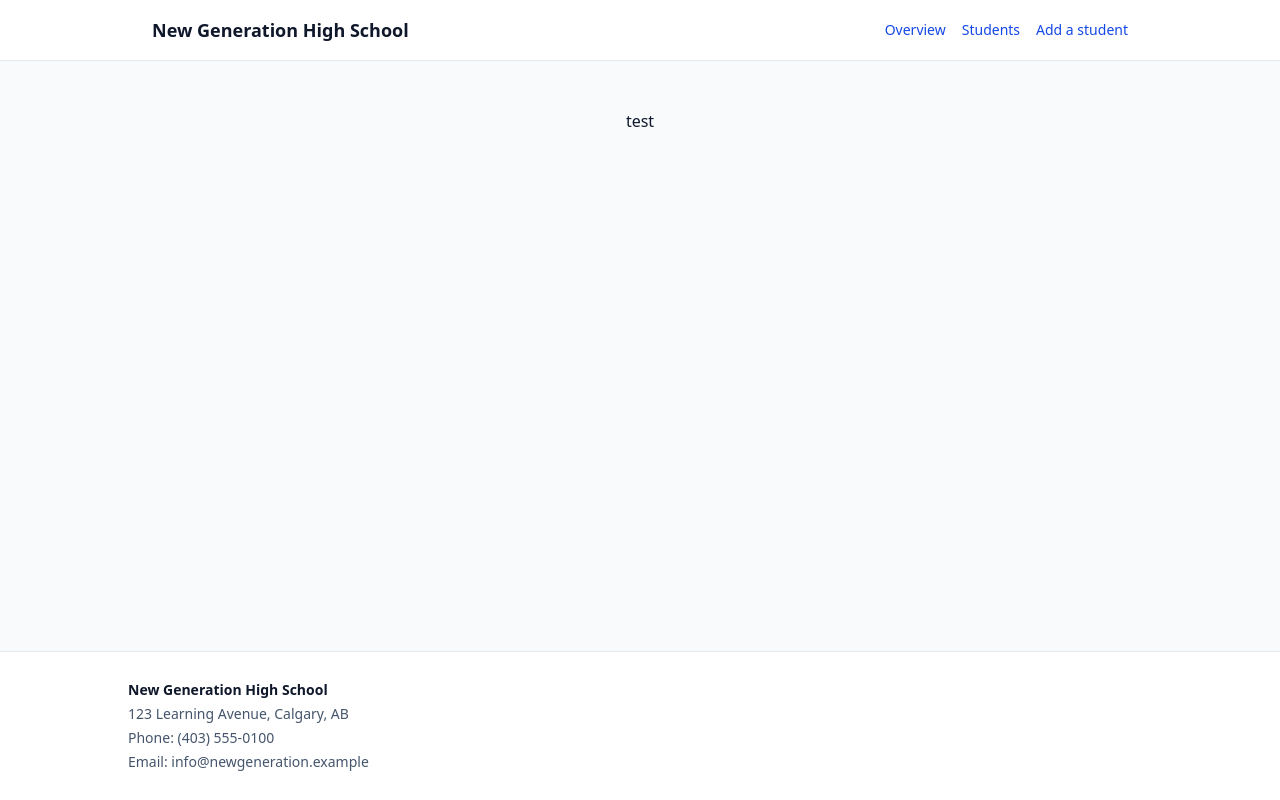
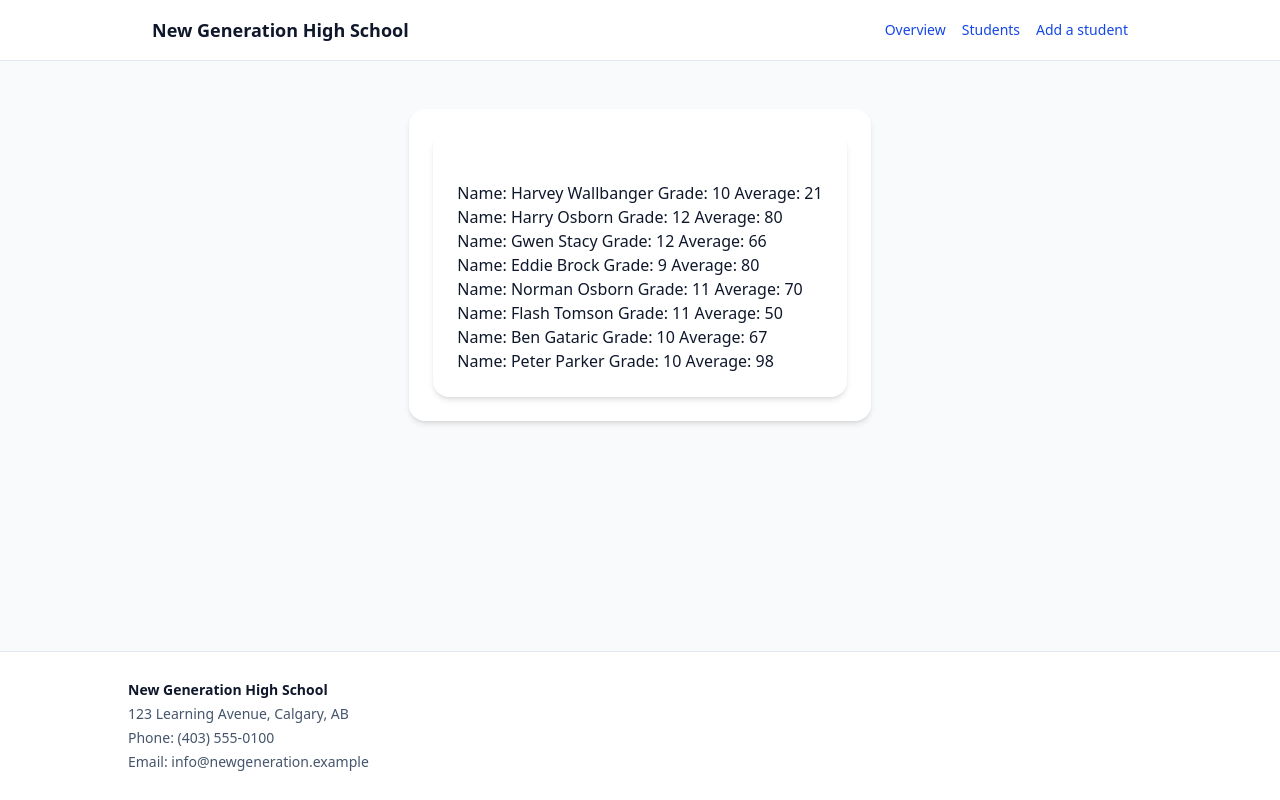
Before and after one commit to BenjaminGataric/assignment2_web_dev_2, a Next.js app: page / in a window 1280 px wide. Built offline with nearby package versions, Linux system fonts and the light colour scheme.

Commit message:
fixed bugs

```diff
--- a/components/StudentCard.tsx
+++ b/components/StudentCard.tsx
@@ -7,21 +7,22 @@ interface studentRowProps {
 }
 
 const StudentCard = ({
-  id,
   firstName,
   lastName,
   grade,
   average,
 }: studentRowProps) => {
-  <li className="flex items-center justify-between border-b border-slate-200 py-3">
-    <div>
-      <span className="font-medium text-slate-900">{id}</span>
-      <span className="font-medium text-slate-900">{firstName}</span>
-      <span className="font-medium text-slate-900">{lastName}</span>
-      <span className="font-medium text-slate-900">{grade}</span>
-      <span className="font-medium text-slate-900">{average}</span>
-    </div>
-  </li>;
+  return (
+    <li>
+      <div>
+        <span className="font-medium text-slate-900">
+          Name: {firstName} {lastName}
+        </span>
+        <span className="font-medium text-slate-900"> Grade: {grade} </span>
+        <span className="font-medium text-slate-900"> Average: {average} </span>
+      </div>
+    </li>
+  );
 };
 
 export default StudentCard;
--- a/components/StudentList.tsx
+++ b/components/StudentList.tsx
@@ -1,7 +1,21 @@
+import StudentCard from "./StudentCard";
+import { studentList } from "@/data/students";
+
 const StudentList = () => {
   return (
-    <div>
-      <p>test</p>
+    <div className="flex items-center justify-between bg-white rounded-2xl shadow-md p-6 gap-5">
+      <ul className="mt-6">
+        {studentList.map((Student) => (
+          <StudentCard
+            key={Student.id}
+            id={Student.id}
+            firstName={Student.firstName}
+            lastName={Student.lastName}
+            grade={Student.grade}
+            average={Student.average}
+          />
+        ))}
+      </ul>
     </div>
   );
 };
--- a/components/StudentPortal.tsx
+++ b/components/StudentPortal.tsx
@@ -1,5 +1,12 @@
+// import StudentCard from "./StudentCard";
+import StudentList from "./StudentList";
+
 const StudentPortal = () => {
-  return <h1>test</h1>;
+  return (
+    <div className="bg-white rounded-2xl shadow-md p-6">
+      <StudentList />
+    </div>
+  );
 };
 
 export default StudentPortal;
```
